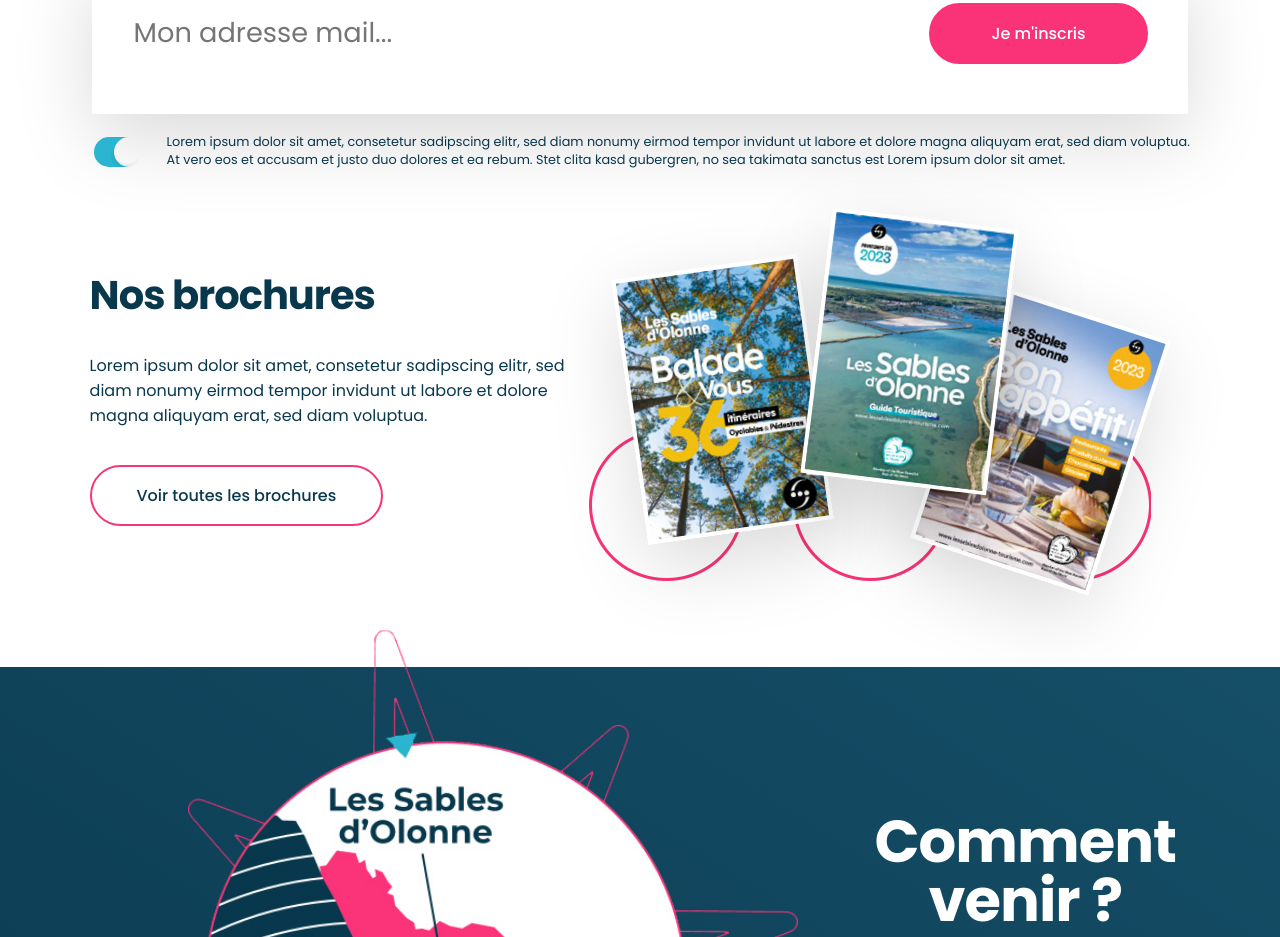
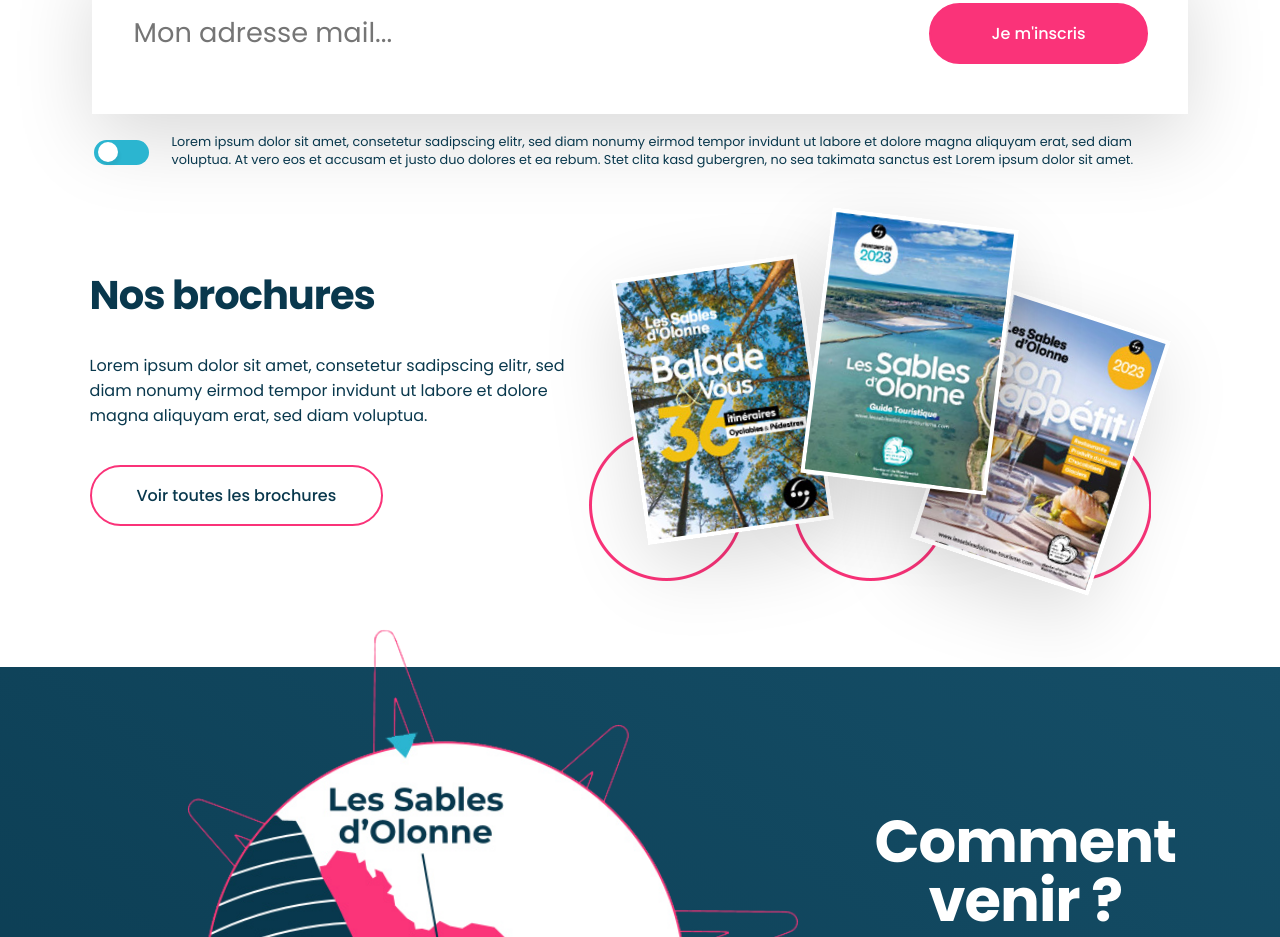
Before and after one commit to xuantam-h/thuria-test, a website: page index.html in a window 1280 px wide. Shown: the part 4705-5642 px from the top of the page. Drawn offline with nearby package versions, Linux system fonts and the light colour scheme; files whose address does not match are found by name.

Commit message:
Modified checkbox styling, edited HTML markups

```diff
--- a/assets/scss/components/_alerts.scss
+++ b/assets/scss/components/_alerts.scss
@@ -8,8 +8,13 @@
         background-color: $tertiary-color;
         @include flex-jc-center-ai-center;
         flex-shrink: 0;
-        width: 50px;
-        height: 50px;
+        width: 2.5rem;
+        height: 2.5rem;
+
+        @include tablet{
+            width:3.125rem;
+            height: 3.125rem;
+        }
 
         > span{
             display: block;
--- a/assets/scss/components/_forms.scss
+++ b/assets/scss/components/_forms.scss
@@ -61,32 +61,32 @@
     position: relative;
     -webkit-appearance: none;
     outline: none;
-    width: 50px;
-    height: 30px;
-    background-color: #fff;
+    cursor: pointer;
+    width: 55px;
+    height: 25px;
+    background-color: $white;
     border: 1px solid #D9DADC;
     border-radius: 50px;
-    box-shadow: inset -20px 0 0 0 #fff;
-  }
+    box-shadow: inset 20px 20px 20px 20px #e3e3e3;
 
-  input.gdrp-checkbox:after {
-    content: "";
-    position: absolute;
-    top: 1px;
-    left: 1px;
-    background: transparent;
-    width: 26px;
-    height: 26px;
-    border-radius: 50%;
-    box-shadow: 2px 4px 6px rgba(0,0,0,0.2);
-  }
+    &:after{
+        content: "";
+        position: absolute;
+        top: 2px;
+        right:4px;
+        background: transparent;
+        width: 20px;
+        height: 20px;
+        border-radius: 50%;
+        box-shadow: 2px 4px 3px rgba(0,0,0,0.05);
+        background-color: $white;
+    }
 
-  input.gdrp-checkbox:checked {
-    box-shadow: inset 20px 0 0 0 $secondary-color;
-    border-color: $secondary-color;
-  }
-
-  input.gdrp-checkbox:checked:after {
-    left: 20px;
-    box-shadow: -2px 4px 3px rgba(0,0,0,0.05);
-  }
+    &:checked{
+        box-shadow: inset 20px 20px 20px 20px $secondary-color;
+        border-color: $secondary-color;
+        &:after{
+            left: 4px;
+        }
+    }
+}
```
Also changed, not shown: index.html (+1 -0 lines), assets/css/main.min.css.
